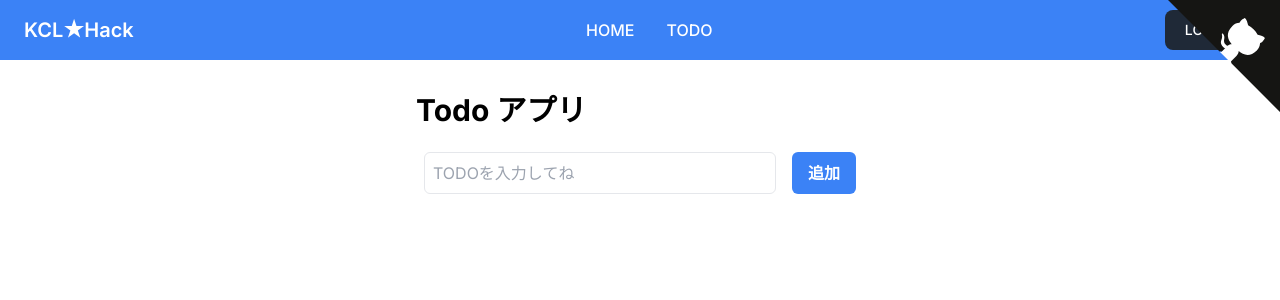
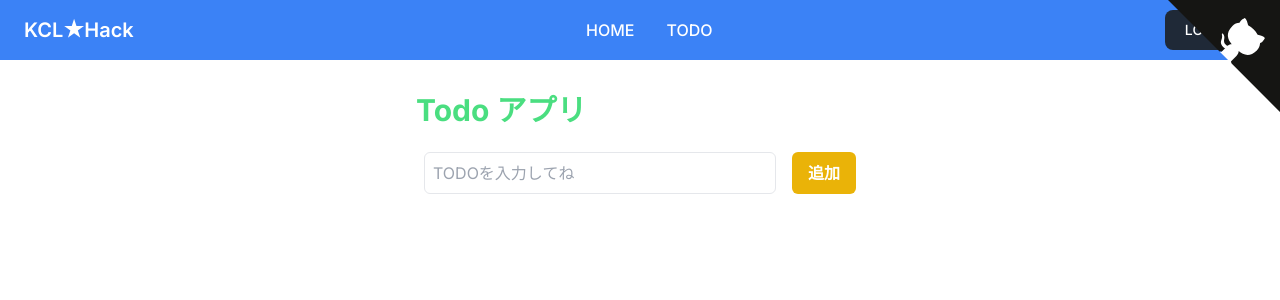
Before and after one commit to K-Kizuku/next-tutorial, a Next.js app: page /todo in a window 1280 px wide. Shown: the top 300 px of the page. Built offline with nearby package versions, Linux system fonts and the light colour scheme.

Commit message:
change: top page text

```diff
--- a/src/pages/index.tsx
+++ b/src/pages/index.tsx
@@ -4,7 +4,7 @@ export default function Home() {
   return (
     <div className="flex items-center justify-center mt-24">
       <div className="text-center">
-        <div className=" text-6xl font-bold mb-4">Welcome to KCL!!</div>
+        <div className=" text-6xl font-bold mb-4">I am takuy32</div>
         <Link href="/todo" className="text-blue-500">
           TODOアプリのページに移動
         </Link>
--- a/src/pages/todo/index.tsx
+++ b/src/pages/todo/index.tsx
@@ -44,7 +44,7 @@ const TodoApp: FC = () => {
 
   return (
     <div className="max-w-lg mx-auto p-8">
-      <h1 className="text-3xl font-bold mb-4">Todo アプリ</h1>
+      <h1 className="text-3xl font-bold mb-4 text-green-400">Todo アプリ</h1>
 
       <div className="flex mb-4">
         <input
@@ -56,7 +56,7 @@ const TodoApp: FC = () => {
           onKeyDown={handleKeyDown}
         />
         <button
-          className="rounded-md m-2 px-4 py-2 bg-blue-500 text-white font-semibold"
+          className="rounded-md m-2 px-4 py-2 bg-yellow-500 text-white font-semibold"
           onClick={handleAddTodo}
         >
           追加
@@ -67,9 +67,8 @@ const TodoApp: FC = () => {
         {todos.map((todo) => (
           <li
             key={todo.id}
-            className={`flex items-center ${
-              todo.completed ? "line-through text-gray-400" : ""
-            }`}
+            className={`flex items-center ${todo.completed ? "line-through text-gray-400" : ""
+              }`}
           >
             <input
               type="checkbox"
```
